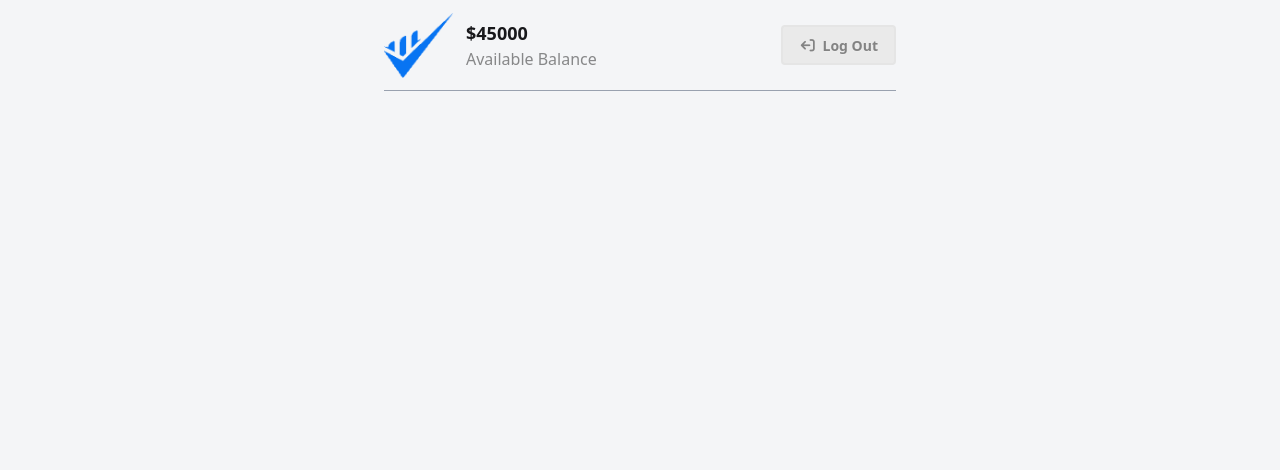
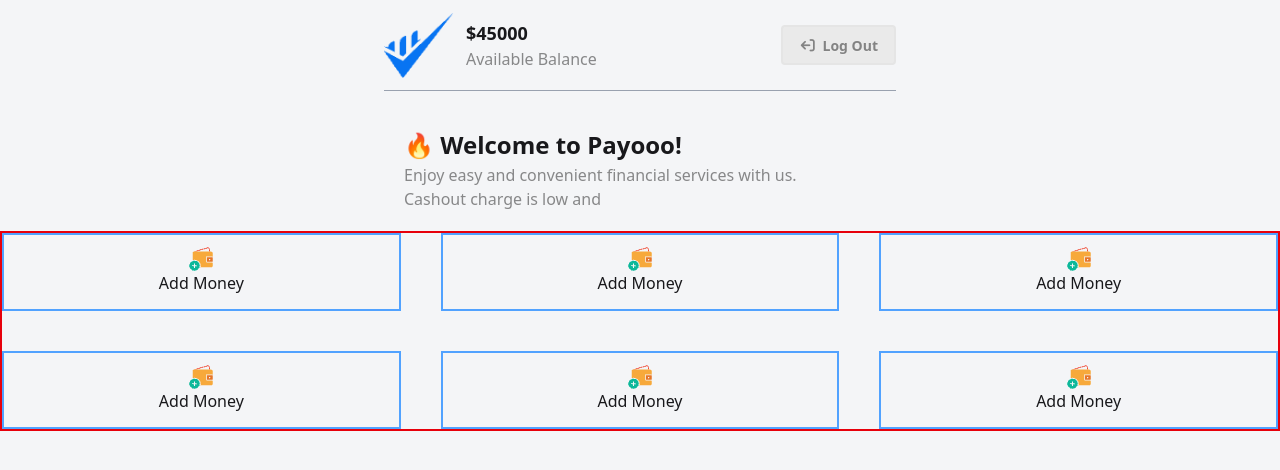
Before and after one commit to MizanurRahman-git/Payoo-Mobile-App, a plain HTML site: page home.html in a window 1280 px wide. Drawn offline with nearby package versions, Linux system fonts and the light colour scheme.

Commit message:
added some card section

```diff
--- a/home.html
+++ b/home.html
@@ -33,5 +33,39 @@
 
     </nav>
 
+    <div class="max-w-lg m-auto mt-4 p-5">
+        <h1 class="font-extrabold text-[24px]">🔥 Welcome to Payooo!</h1>
+        <p class="text-[#08080876]">Enjoy easy and convenient financial services with us. <br> Cashout charge is low and </p>
+    </div>
+
+    <div class="border-2 border-red-600 min-h-[200px] grid grid-cols-3 gap-10">
+
+        <div class="border-2 border-blue-400 text-center p-3">
+            <img class="m-auto" src="./assets/wallet1.png" alt="">
+            <h2>Add Money</h2>
+        </div>
+        <div class="border-2 border-blue-400 text-center p-3">
+            <img class="m-auto" src="./assets/wallet1.png" alt="">
+            <h2>Add Money</h2>
+        </div>
+        <div class="border-2 border-blue-400 text-center p-3">
+            <img class="m-auto" src="./assets/wallet1.png" alt="">
+            <h2>Add Money</h2>
+        </div>
+        <div class="border-2 border-blue-400 text-center p-3">
+            <img class="m-auto" src="./assets/wallet1.png" alt="">
+            <h2>Add Money</h2>
+        </div>
+        <div class="border-2 border-blue-400 text-center p-3">
+            <img class="m-auto" src="./assets/wallet1.png" alt="">
+            <h2>Add Money</h2>
+        </div>
+        <div class="border-2 border-blue-400 text-center p-3">
+            <img class="m-auto" src="./assets/wallet1.png" alt="">
+            <h2>Add Money</h2>
+        </div>
+
+    </div>
+
 </body>
 </html>
```
